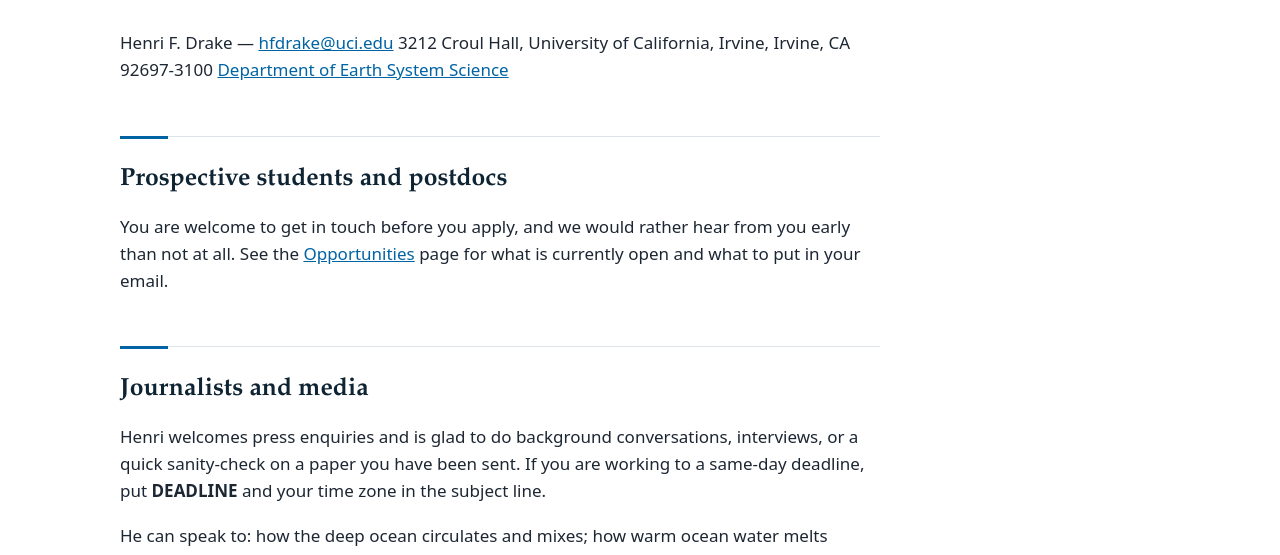
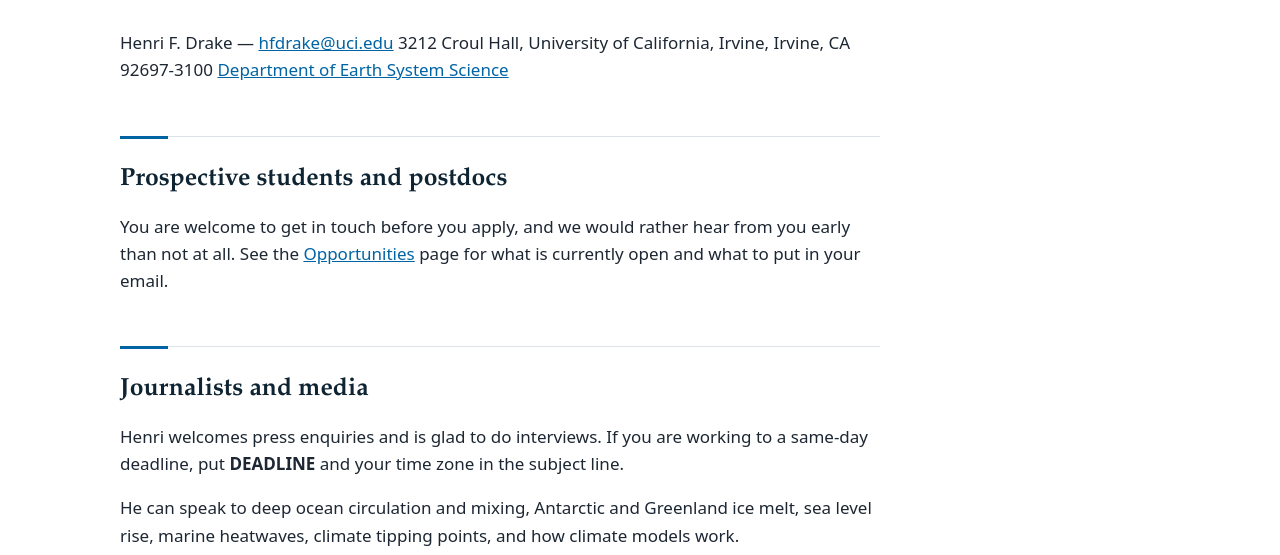
Before and after one commit to ZijieZhaoMMHW/thedrakelab.github.io, an Astro site: page /contact in a window 1280 px wide. Shown: the part 211-766 px from the top of the page. Built offline with nearby package versions, Linux system fonts and the light colour scheme; Astro itself is replaced by a stand-in of ours.

Commit message:
Tighten the press section on the Contact page
Drop "background conversations" and the offer to sanity-check a paper:
"on background" is journalism jargon, and a reporter who wants it will
ask. Condense the list of topics Henri can speak to into one line.

Co-Authored-By: Claude Opus 5 (1M context) <noreply@anthropic.com>
Claude-Session: https://claude.ai/code/session_01WtdPzg7cx2PtDKFYo4xMLh

```diff
--- a/content/pages/contact.md
+++ b/content/pages/contact.md
@@ -15,14 +15,11 @@ See the [Opportunities](/opportunities) page for what is currently open and what
 
 ## Journalists and media
 
-Henri welcomes press enquiries and is glad to do background conversations, interviews, or a quick
-sanity-check on a paper you have been sent. If you are working to a same-day deadline, put **DEADLINE**
+Henri welcomes press enquiries and is glad to do interviews. If you are working to a same-day deadline, put **DEADLINE**
 and your time zone in the subject line.
 
-He can speak to: how the deep ocean circulates and mixes; how warm ocean water melts Antarctic and
-Greenland ice from below; sea level rise driven by ocean warming and ice loss; marine heatwaves; tipping
-points in ocean circulation and ice sheets; and how climate models are built, what they get right, and
-how well past projections have held up.
+He can speak to deep ocean circulation and mixing, Antarctic and Greenland ice melt, sea level rise,
+marine heatwaves, climate tipping points, and how climate models work.
 
 He is **not** the right person for hurricanes and day-to-day weather, ocean ecology or fisheries, ocean
 acidification chemistry, or climate policy and economics — but he is happy to point you to colleagues who are.
```
